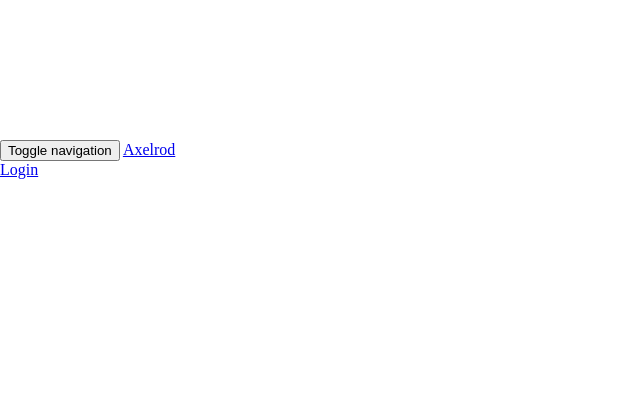
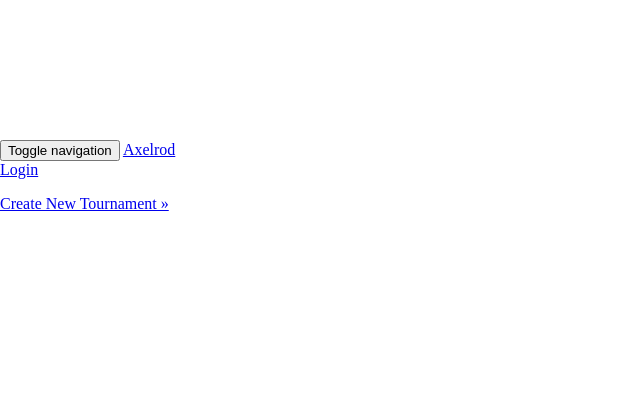
Before and after one commit to meatballs/DjAxelrod, a Django app: page /tournament/ in a window 1280 px wide. Shown: the top 420 px of the page, without its empty margins (0-640 px from the left). Run offline with Django 3.2, Linux system fonts and the light colour scheme; data that the repository does not hold is empty; style sheets or scripts are compiled from the project's sources; parts of the project's set-up code (start-up, migrations or seed data) failed here and were passed over; some libraries are stand-ins or nearby versions.

Commit message:
adds create new button to tournament list

```diff
--- a/core/templates/core/tournament_list.html
+++ b/core/templates/core/tournament_list.html
@@ -1,6 +1,7 @@
 {% extends "base.html" %}
 {% block content %}
 <div class="container">
+    <p><a class="btn btn-primary btn" href="{% url 'core_tournament_create' %}" role="button">Create New Tournament &raquo;</a></p>
 	<ul>
 	{% for object in object_list %}
 	<li>
```
